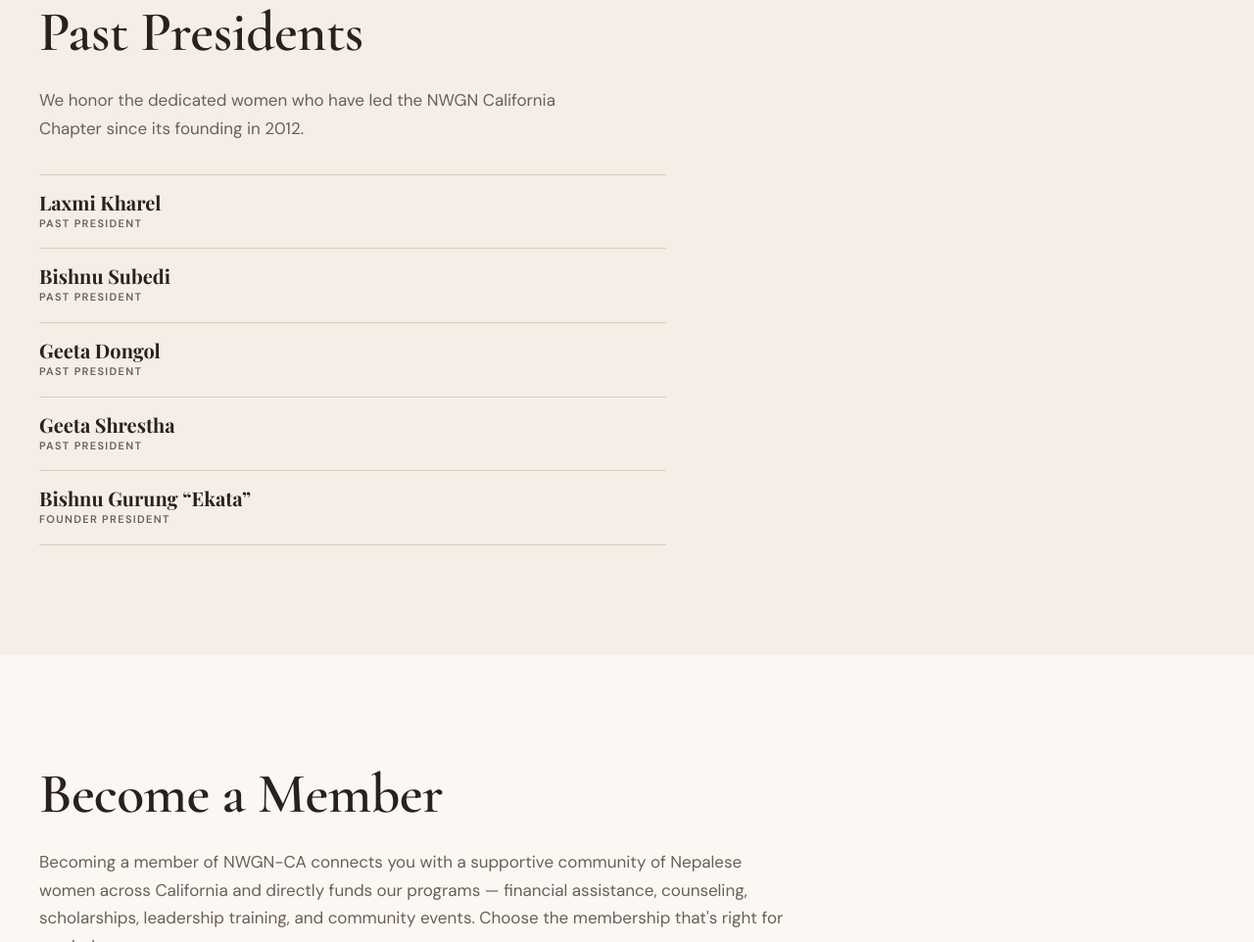
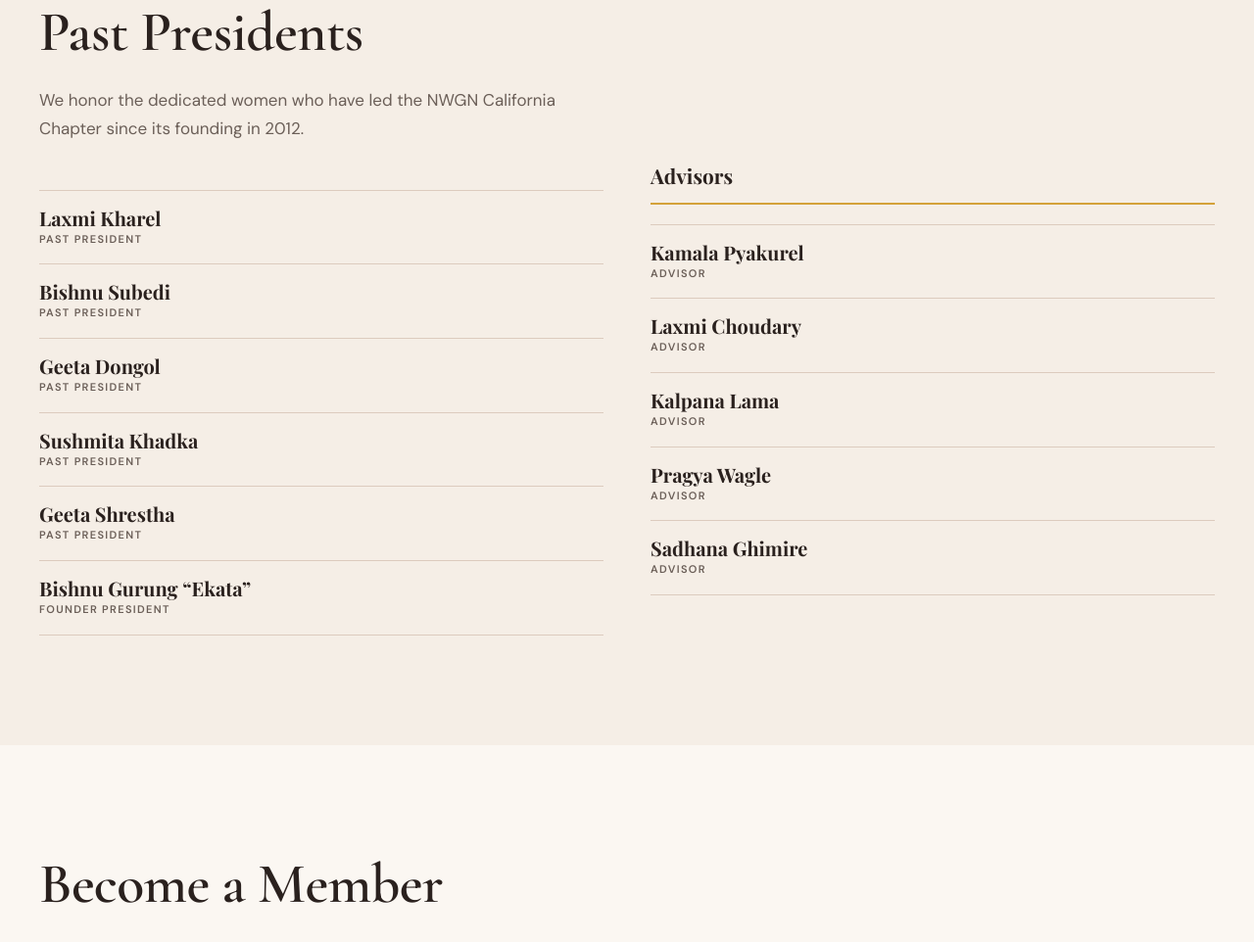
Before and after one commit to gaaarima/nwgn-ca, a plain HTML site: page index.html in a window 1280 px wide. Shown: the part 10070-11032 px from the top of the page at 98% size. Drawn offline with nearby package versions, Linux system fonts and the light colour scheme; animation ran at ten frames a second; a web font is replaced by a local one.

Commit message:
Add Sushmita Khadka to past presidents and Advisors section
Co-Authored-By: Claude Sonnet 4.6 <noreply@anthropic.com>

```diff
--- a/index.html
+++ b/index.html
@@ -720,6 +720,7 @@
   .president-row h4 { font-size: 1.15rem; margin: 0; line-height: 1.2; }
   .president-row span { display: block; margin-top: 2px; font-size: 10.5px; letter-spacing: 0.12em; }
   @media (max-width: 540px) { .presidents-list { grid-template-columns: 1fr; } }
+  @media (max-width: 768px) { #presidents .section-inner > div[style*="grid-template-columns:1fr 1fr"] { grid-template-columns: 1fr !important; } }
 
   /* ---------- Past Presidents: plain list ---------- */
   .presidents-list { display: block; max-width: 640px; margin-top: 2rem; border-top: 1px solid #DCCBBE; }
@@ -1170,6 +1171,7 @@
   <div class="section-inner">
     <h2 class="section-title">Past Presidents</h2>
     <p style="color:var(--mid-gray);max-width:560px;line-height:1.7;margin-bottom:0.5rem;">We honor the dedicated women who have led the NWGN California Chapter since its founding in 2012.</p>
+    <div style="display:grid;grid-template-columns:1fr 1fr;gap:3rem;align-items:start;margin-top:1rem;">
       <div class="presidents-list">
         <div class="president-row">
           <div class="pres-initial">LK</div>
@@ -1184,12 +1186,42 @@
           <div><h4>Geeta Dongol</h4><span>Past President</span></div>
         </div>
         <div class="president-row">
+          <div class="pres-initial">SK</div>
+          <div><h4>Sushmita Khadka</h4><span>Past President</span></div>
+        </div>
+        <div class="president-row">
           <div class="pres-initial">GS</div>
           <div><h4>Geeta Shrestha</h4><span>Past President</span></div>
         </div>
         <div class="president-row">
           <div class="pres-initial">BG</div>
           <div><h4>Bishnu Gurung &ldquo;Ekata&rdquo;</h4><span>Founder President</span></div>
+        </div>
+      </div>
+      <div>
+        <h3 style="font-family:'Playfair Display',serif;font-size:1.3rem;margin-bottom:1.25rem;color:var(--charcoal);border-bottom:2px solid var(--champagne);padding-bottom:0.6rem;">Advisors</h3>
+        <div class="presidents-list" style="margin-top:0;">
+          <div class="president-row">
+            <div class="pres-initial">KP</div>
+            <div><h4>Kamala Pyakurel</h4><span>Advisor</span></div>
+          </div>
+          <div class="president-row">
+            <div class="pres-initial">LC</div>
+            <div><h4>Laxmi Choudary</h4><span>Advisor</span></div>
+          </div>
+          <div class="president-row">
+            <div class="pres-initial">KL</div>
+            <div><h4>Kalpana Lama</h4><span>Advisor</span></div>
+          </div>
+          <div class="president-row">
+            <div class="pres-initial">PW</div>
+            <div><h4>Pragya Wagle</h4><span>Advisor</span></div>
+          </div>
+          <div class="president-row">
+            <div class="pres-initial">SG</div>
+            <div><h4>Sadhana Ghimire</h4><span>Advisor</span></div>
+          </div>
+        </div>
       </div>
     </div>
   </div>
```
Lines whose indentation alone changed are shown as unchanged.
